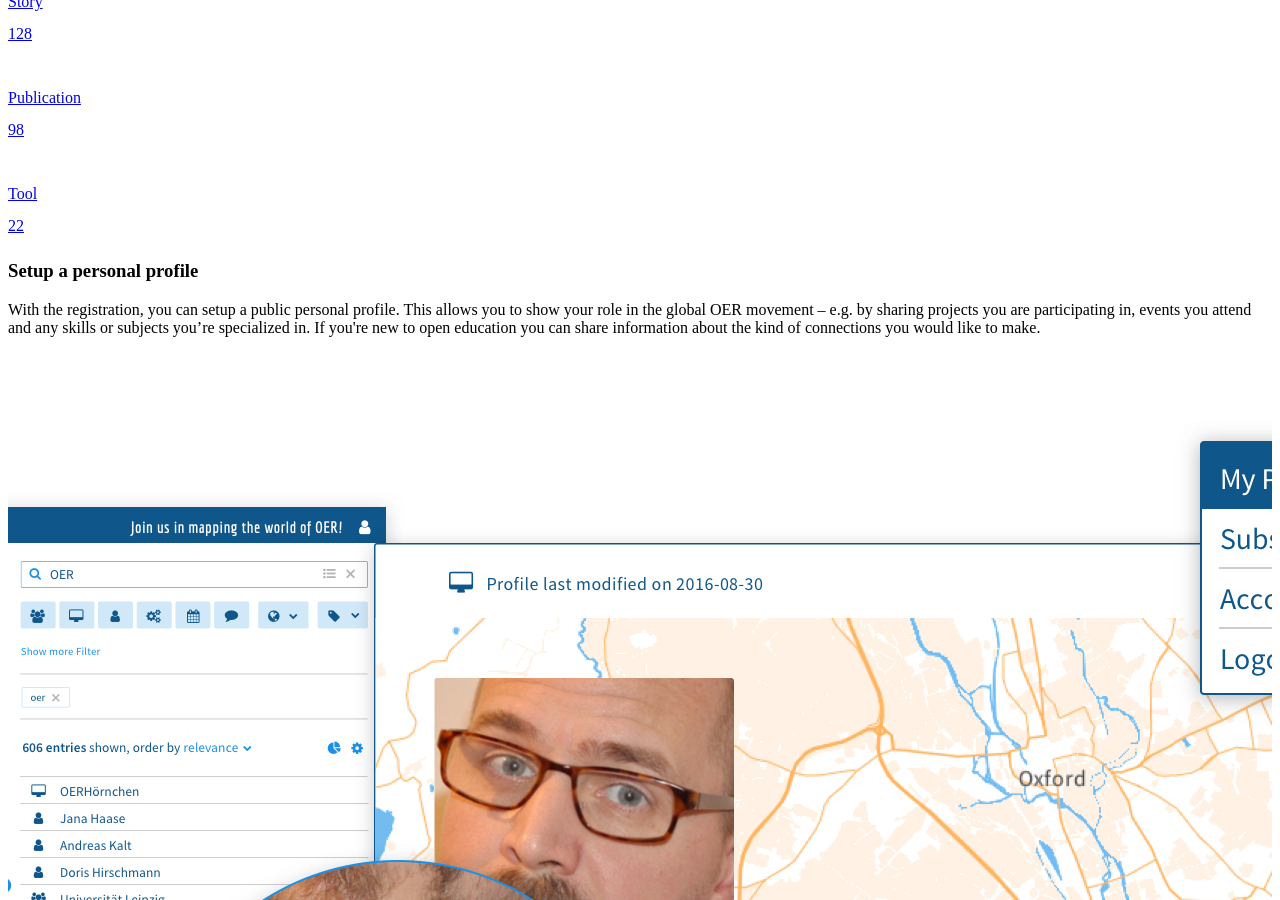
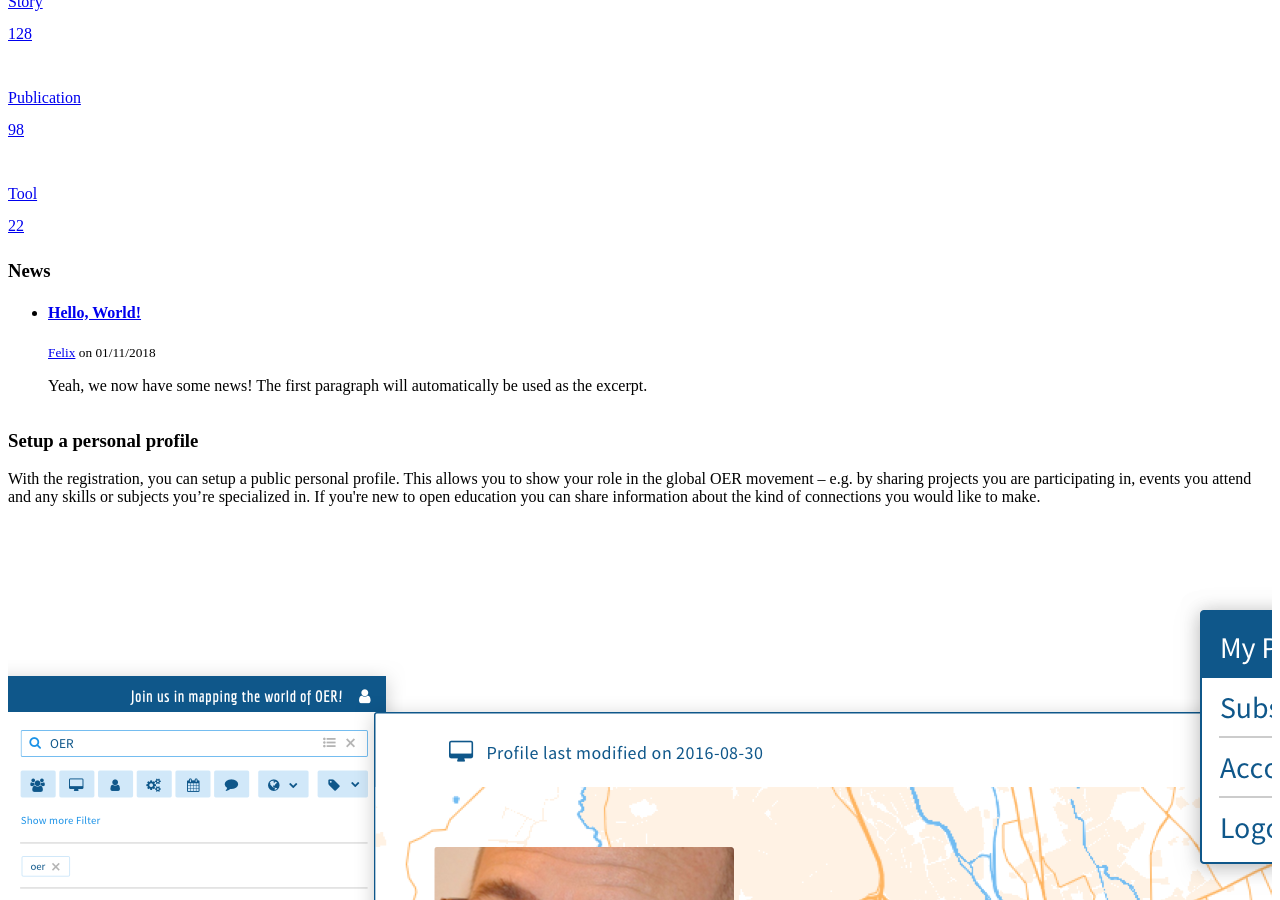
Before and after one commit to hbz/oerworldmap-static, a Jekyll site: the page built from index.html, in a window 1280 px wide and 900 px high, scrolled down 3315 px. Built offline with Jekyll 4.4.1, drawn with Linux system fonts in a browser that asks for light colours; nearby versions of some CDN libraries.

Commit message:
Add news section to landingpage

```diff
--- a/_config.yml
+++ b/_config.yml
@@ -1,3 +1,4 @@
 webrick:
   headers:
     Access-Control-Allow-Origin: "*"
+permalink: /news/:year/:month/:day/:title.html
--- /dev/null
+++ b/_includes/_landingpage/news.html
@@ -0,0 +1,15 @@
+<h3>{{ include.title }}</h3>
+
+<ul>
+  {% for post in site.posts %}
+    {% capture slugsize %}{{ post.slug | split: '.' | size }}{% endcapture %}
+    {% capture lang %}{% if slugsize == '1' %}en{% else %}{{ post.slug | split: '.' | last }}{% endif %}{% endcapture %}
+    {% if include.lang ==  lang %}
+    <li>
+      <h4><a href="{{ post.url }}">{{ post.title }}</a></h4>
+      <small>{{ post.author }} on {{ post.date | date: "%m/%d/%Y" }}</small>
+      {{ post.excerpt }}
+    </li>
+    {% endif %}
+  {% endfor %}
+</ul>
--- /dev/null
+++ b/_posts/2018-01-11-hello-world.md
@@ -0,0 +1,9 @@
+---
+title: "Hello, World!"
+layout: page
+author: <a href="/resource/urn:uuid:8082d2c7-8f40-449f-bd0b-581ce770ca27">Felix</a>
+---
+
+Yeah, we now have some news! The first paragraph will automatically be used as the excerpt.
+
+Lorem ipsum dolor sit amet, consetetur sadipscing elitr, sed diam nonumy eirmod tempor invidunt ut labore et dolore magna aliquyam erat, sed diam voluptua. At vero eos et accusam et justo duo dolores et ea rebum. Stet clita kasd gubergren, no sea takimata sanctus est Lorem ipsum dolor sit amet. Lorem ipsum dolor sit amet, consetetur sadipscing elitr, sed diam nonumy eirmod tempor invidunt ut labore et dolore magna aliquyam erat, sed diam voluptua. At vero eos et accusam et justo duo dolores et ea rebum. Stet clita kasd gubergren, no sea takimata sanctus est Lorem ipsum dolor sit amet.
--- a/index.html
+++ b/index.html
@@ -31,6 +31,19 @@ layout: page
 >
   <div class="inner">
     {% include _landingpage/on-the-map.html %}
+  </div>
+</section>
+
+<section
+  id="news"
+  class="pageSection bg-white"
+>
+  <div class="inner">
+    {%
+      include _landingpage/news.html
+      lang="en"
+      title="News"
+    %}
   </div>
 </section>
 
```
Also changed, not shown: _posts/2018-01-11-hello-world.de.md (added, +9 -0 lines), index.de.html (+13 -0 lines).
